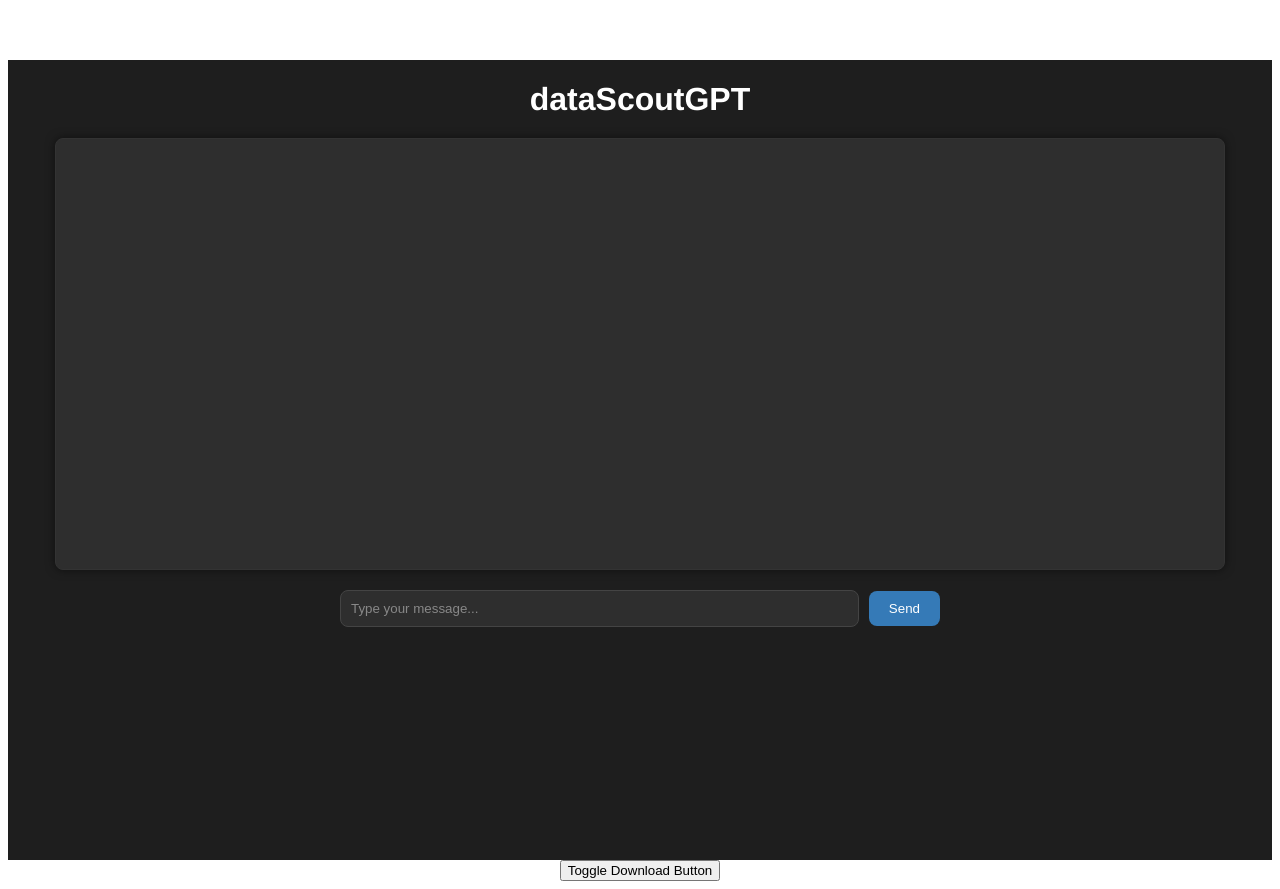
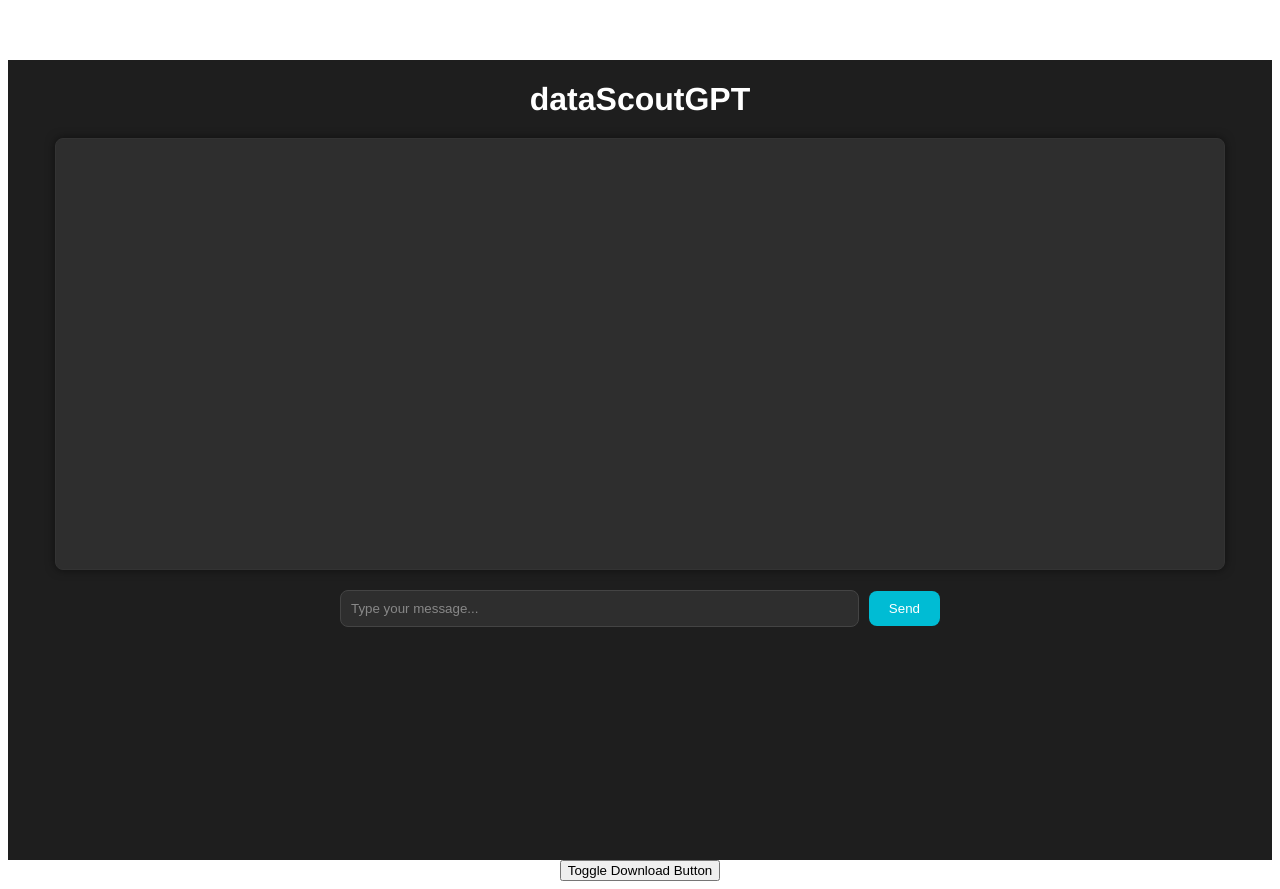
Before and after one commit to takoooo1201/frontend, a Vue app: page / in a window 1280 px wide. In both pictures the pointer is over the button "Send". Built offline with nearby package versions, Linux system fonts and the light colour scheme.

Commit message:
Update chatbotComponent.vue
100%

```diff
--- a/src/components/chatbotComponent.vue
+++ b/src/components/chatbotComponent.vue
@@ -272,6 +272,7 @@ export default {
   height: 100vh;
   background-color: #1e1e1e;
   color: #ffffff;
+  width: 100%;
   /* padding: 20px; */
 }
 
@@ -390,7 +391,7 @@ export default {
 }
 
 .send-button:hover {
-  background-color: #357ab7;
+  background-color: #00bcd4;
 }
 
 /* 保留之前的樣式並增加檔案上傳按鈕的樣式 */
```
